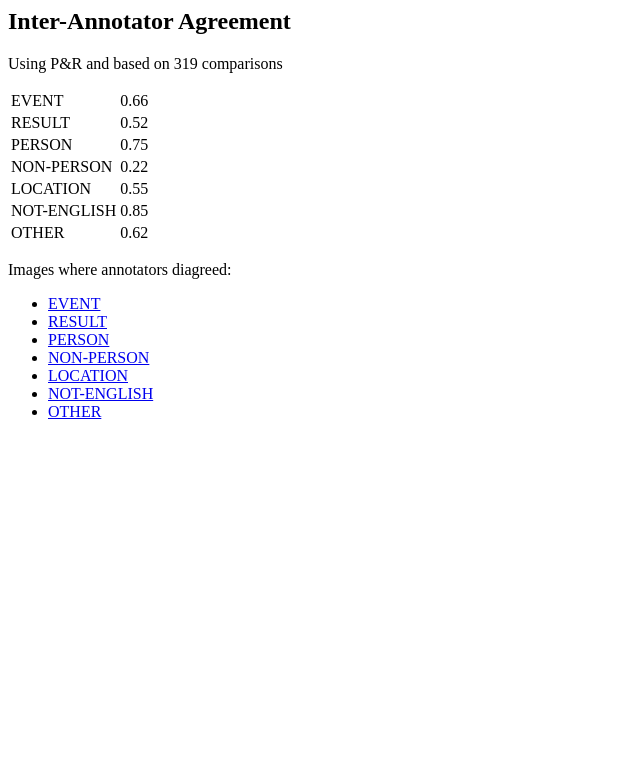
After one commit to marcverhagen/aida-image-browser, a PHP site: page /iaa.html in a window 1280 px wide. The commit adds this page. Shown: the top 783 px of the page, without its empty margins (0-640 px from the left). Run offline with PHP 8.4, Linux system fonts and the light colour scheme.

Commit message:
Adding some IAA data (while breaking other stuff, so don't use this).

```diff
--- a/database.php
+++ b/database.php
@@ -19,7 +19,7 @@ function db_connect() {
 }
 
 function db_select($conn, $query) {
-    debug($query);
+    //debug($query);
     $result = $conn->query($query);
     $objects = array();
     if ($result->num_rows > 0) {
@@ -45,7 +45,7 @@ function db_get_type($conn, $image_id) {
     // Get the most recent type for the image
     // *** Add other annotator types ***
     global $TYPES;
-    $query = "SELECT * FROM $TYPES WHERE image_id='$image_id' ORDER BY timestamp DESC LIMIT 1;";
+    $query = "SELECT * FROM $TYPES WHERE image_id='$image_id' ORDER BY timestamp DESC;";
     return db_select($conn, $query);
 }
 
--- /dev/null
+++ b/iaa.html
@@ -0,0 +1,57 @@
+<html>
+
+<head>
+<link rel="stylesheet" type="text/css" href="style.css">
+</head>
+
+<body>
+
+<h2>Inter-Annotator Agreement</h2>
+
+<p>Using P&R and based on 319 comparisons</p>
+
+<table>
+    <tr>
+        <td>EVENT</td>
+        <td>0.66</td>
+    </tr>
+    <tr>
+        <td>RESULT</td>
+        <td>0.52</td>
+    </tr>
+    <tr>
+        <td>PERSON</td>
+        <td>0.75</td>
+    </tr>
+    <tr>
+        <td>NON-PERSON</td>
+        <td>0.22</td>
+    </tr>
+    <tr>
+        <td>LOCATION</td>
+        <td>0.55</td>
+    </tr>
+    <tr>
+        <td>NOT-ENGLISH</td>
+        <td>0.85</td>
+    </tr>
+    <tr>
+        <td>OTHER</td>
+        <td>0.62</td>
+    </tr>
+</table>
+
+<p>Images where annotators diagreed:</p>
+
+<ul>
+    <li><a href="view.php?mode=iaa&cat=EVENT">EVENT</a></li>
+    <li><a href="view.php?mode=iaa&cat=RESULT">RESULT</a></li>
+    <li><a href="view.php?mode=iaa&cat=PERSON">PERSON</a></li>
+    <li><a href="view.php?mode=iaa&cat=NON-PERSON">NON-PERSON</a></li>
+    <li><a href="view.php?mode=iaa&cat=LOCATION">LOCATION</a></li>
+    <li><a href="view.php?mode=iaa&cat=NOT-ENGLISH">NOT-ENGLISH</a></li>
+    <li><a href="view.php?mode=iaa&cat=OTHER">OTHER</a></li>
+</ul>
+
+
+</body>
```
Also changed, not shown: utils.php (+54 -26 lines), view.php (+10 -0 lines).
